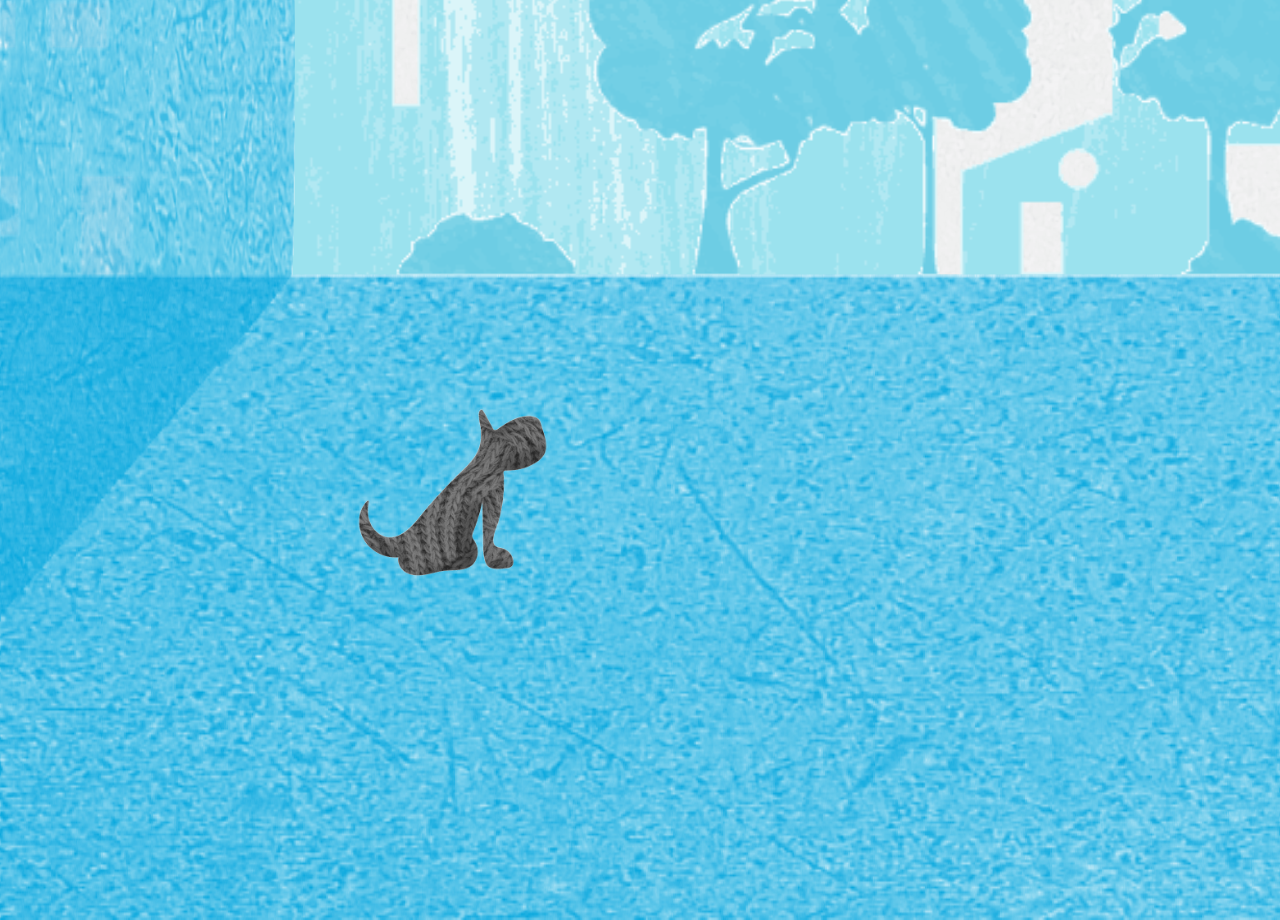
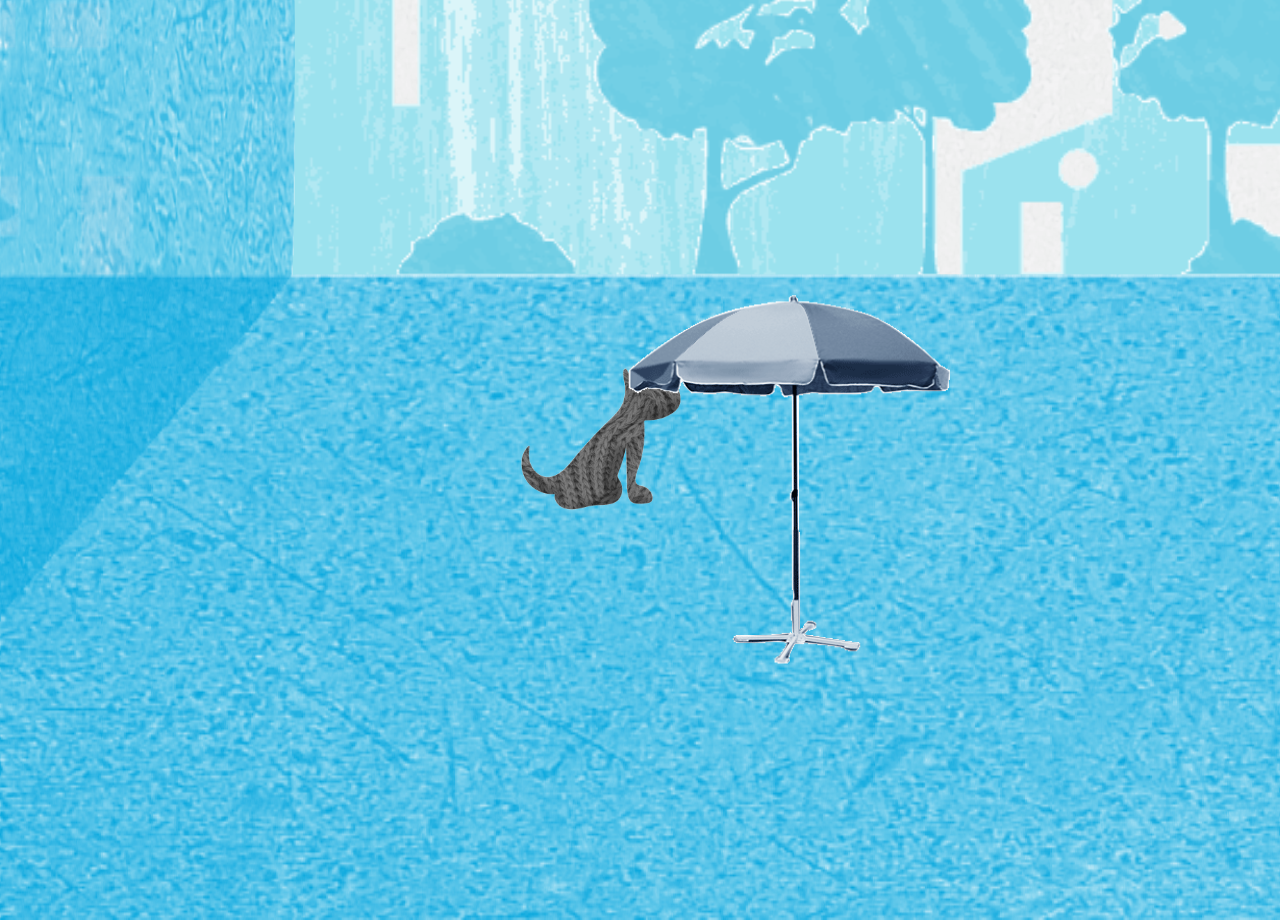
Before and after one commit to it63070135/ADvotion, a PHP site: page / in a window 1280 px wide. Shown: the part 1680-2600 px from the top of the page. Run offline with PHP 8.4, Linux system fonts and the light colour scheme; some web fonts are replaced.

Commit message:
Add files via upload
Hoho haha this is page 1 finished mock up lolololol

```diff
--- /dev/null
+++ b/Advotion/blue_page.css
@@ -0,0 +1,23 @@
+.dog {
+  transform-style: preserve-3d;
+  position: absolute;
+  z-index: 5;
+  width: 10vw;
+  height: auto;
+  min-width: 170px;
+  left: 40vw;
+  bottom:15vh;
+  /*transform: translate(-50%, -50%);*/
+}
+
+.umbrella{
+  transform-style: preserve-3d;
+  position: absolute;
+  z-index: 5;
+  width: 30vw;
+  height: auto;
+  min-width: 520px;
+  left: 42vw;
+  bottom: 7vh;
+  /* transform: translate(-50%, -50%); */
+}
--- a/Advotion/index.html
+++ b/Advotion/index.html
@@ -2,10 +2,10 @@
 <html>
   <head>
     <title>Basic Web Page</title>
-    <script>
-      console.log("hello world!");
+    <script src="script.js">
     </script>
     <link href="style.css" rel="stylesheet" />
+    <link href="blue_page.css" rel="stylesheet" />
     <link rel="preconnect" href="https://fonts.googleapis.com" />
     <link rel="preconnect" href="https://fonts.gstatic.com" crossorigin />
     <link
@@ -20,8 +20,12 @@
 
   <body>
     <div class="header">
-      <img src="/pic/first_page/iconpage.png" class="iconpage" />
-      โฆษณาพาเฉิดฉาย
+      <img src="pic/first_page/iconpage.png" class="iconpage" />
+      โฆษณาพาเฉิดฉาย<br>
+      <img class="carousel" src="pic/first_page/dots.svg">
+    </div>
+    <div class="menu">
+      <img src="pic/first_page/menu-icon.svg" style="width: 100%;">
     </div>
     <div class="outer-wrapper">
       <div class="wrapper">
@@ -29,20 +33,19 @@
           <div class="wrapper03">
             <img
               class="blue-first-bg"
-              src="/pic/first_page/blue_firstpage_ground.png"
+              src="pic/first_page/blue_firstpage_ground.png"
             />
             <div class="slide one">
               <div class="start-text">
                 <h1>
                   <img
-                    src="/pic/first_page/iconpage.png"
+                    src="pic/first_page/iconpage.png"
                     class="icon-start"
                   />โฆษณา<br />&nbsp;&nbsp;พาเฉิดฉาย
                 </h1>
               </div>
-              <img class="dog-umbella" src="/pic/first_page/dog.png" />
-              <img src="/pic/first_page/umbella.png" />
-              <!-- <img class="back-background" src="/pic/first_page/blue_city.svg" /> -->
+              <img class="dog" src="pic/first_page/dog.png" />
+              <img class="umbrella" src="pic/first_page/umbrella.png" />
             </div>
             <div class="slide two"></div>
             <div class="slide three"></div>
--- /dev/null
+++ b/Advotion/script.js
@@ -0,0 +1 @@
+console.log("Hello");
--- a/Advotion/style.css
+++ b/Advotion/style.css
@@ -2,25 +2,26 @@ body {
   margin: 0;
   height: 100vh;
   width: 100vw;
-  background-image: url("/pic/first_page/bg.png");
+  background-image: url("pic/first_page/bg.png");
   font-family: "Chonburi", cursive;
+  scroll-behavior: smooth;
 }
 
 .slide {
   width: 100vw;
   height: 100vh;
   scroll-snap-align: center;
-  background-image: url("/pic/first_page/blue_ground.png");
+  background-image: url("pic/first_page/blue_ground.png");
   background-size: 100vw 100vh;
   background-position: left bottom;
 }
-.wrapper {
+.wrapper{
   display: flex;
   flex-direction: row;
   width: 400vw;
   transform: rotate(90deg) translateY(-100vh);
   transform-origin: top left;
-  background-image: url("/pic/first_page/blue_city.png");
+  background-image: url("pic/first_page/blue_city.png");
   background-size: auto 51%;
   background-repeat: repeat-x;
   background-position: bottom;
@@ -29,7 +30,7 @@ body {
   display: flex;
   flex-direction: row;
   width: 400vw;
-  background-image: url("/pic/first_page/blue_tree.png");
+  background-image: url("pic/first_page/blue_tree.png");
   background-size: auto 43%;
   background-repeat: repeat-x;
   background-position: bottom;
@@ -39,7 +40,6 @@ body {
   display: flex;
   flex-direction: row;
   width: 400vw;
-  /* background-image: url("/pic/first_page/blue_firstpage_ground.png"); */
   background-size: auto 100%;
   background-repeat: no-repeat, repeat-x;
   background-position: left bottom;
@@ -51,10 +51,6 @@ body {
   height: 100vh;
   position: absolute;
   opacity: 0.7;
-}
-
-.blue-city {
-  position: absolute;
 }
 
 .outer-wrapper {
@@ -118,13 +114,14 @@ h1 {
 .icon-start {
   transform: translateY(30px);
 }
-.dog-umbella {
-  transform-style: preserve-3d;
-  position: absolute;
-  z-index: 5;
-  width: 10vw;
-  min-width: 200px;
-  left: 35vw;
-  bottom: 8%;
-  transform: translate(-50%, -50%);
+.menu{
+  position:fixed;
+  right:3vw;
+  top:3vh;
+  width: 3.5vh;
 }
+.carousel
+{
+  height: 70px;
+  width: 300px;
+}
```
Also changed, not shown: Advotion/TestParallax.html (added, +66 -0 lines), Advotion/pic/first_page/dots.svg (added), Advotion/pic/first_page/menu-icon.svg (added), Advotion/pic/first_page/umbrella.png (added).
